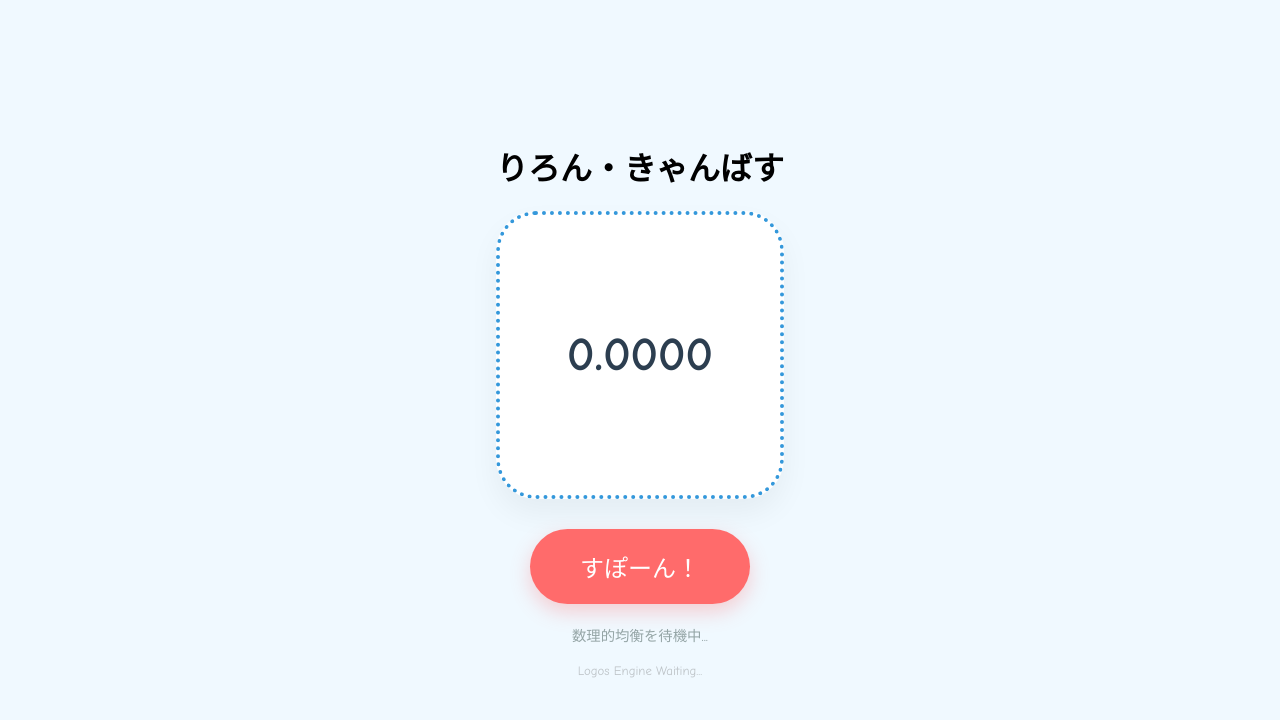
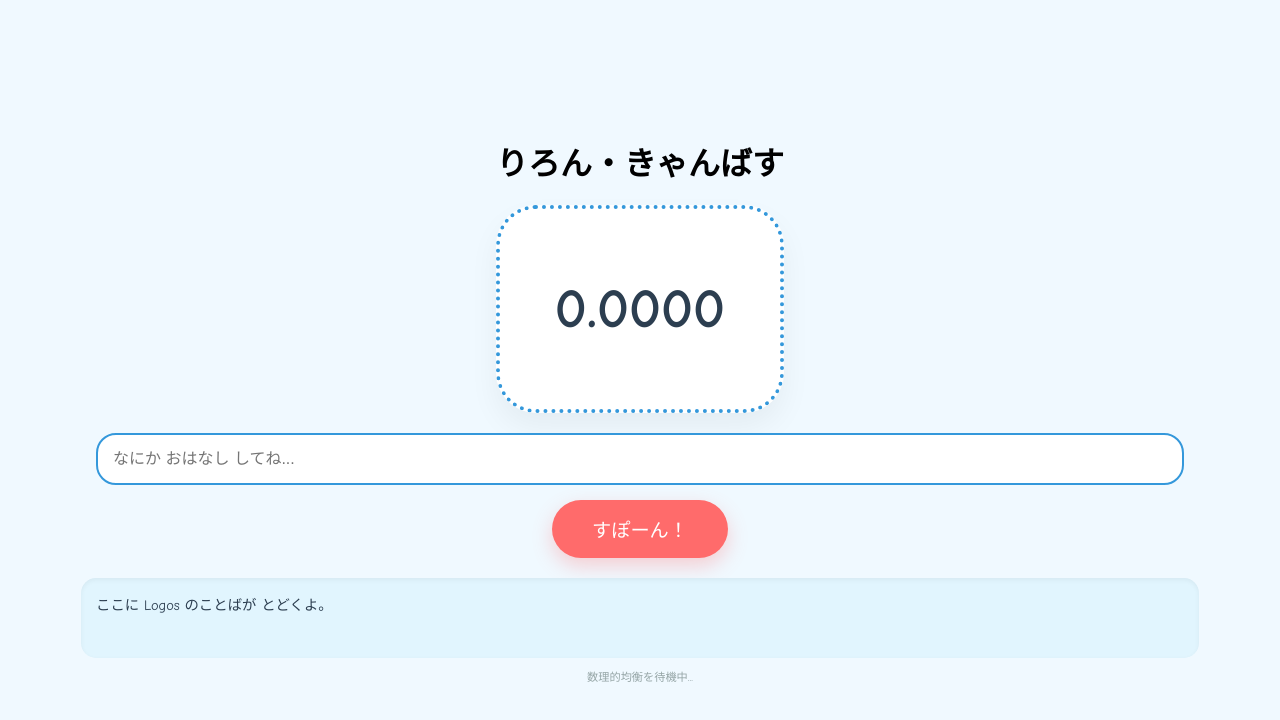
Before and after one commit to AZOTHAZZA/math-canvas, a plain HTML site: page index.html in a window 1280 px wide. Drawn offline with Linux system fonts and the light colour scheme.

Commit message:
Update title and adjust layout in index.html

```diff
--- a/index.html
+++ b/index.html
@@ -3,7 +3,7 @@
 <head>
     <meta charset="UTF-8">
     <meta name="viewport" content="width=device-width, initial-scale=1.0, maximum-scale=1.0, user-scalable=no">
-    <title>りろん・きゃんばす (LVM)</title>
+    <title>りろん・きゃんばす (LVM/Logos)</title>
 
     <link rel="manifest" href="manifest.json">
     <meta name="theme-color" content="#3498db">
@@ -16,6 +16,7 @@
             --card-bg: #ffffff;
             --accent: #ff6b6b;
             --text-main: #2c3e50;
+            --ai-bubble: #e1f5fe;
         }
 
         body {
@@ -25,7 +26,7 @@
             flex-direction: column;
             align-items: center;
             justify-content: center;
-            height: 100vh;
+            min-height: 100vh;
             margin: 0;
             overflow: hidden;
         }
@@ -35,51 +36,71 @@
             border: 4px dotted #3498db;
             background: var(--card-bg);
             width: 280px;
-            height: 280px;
+            height: 200px;
             display: flex;
             flex-direction: column;
             align-items: center;
             justify-content: center;
             border-radius: 40px;
             box-shadow: 0 15px 30px rgba(0,0,0,0.05);
-            transition: transform 0.2s ease;
         }
 
-        .canvas:active { transform: scale(0.98); }
-
         #display {
-            font-size: 3rem;
+            font-size: 3.5rem;
             font-weight: bold;
             color: var(--text-main);
             margin: 0;
         }
 
-        /* 生成ボタン：LVMの心臓部へのトリガー */
+        /* 入力エリア：言語ゲームの受容 */
+        .input-area {
+            margin-top: 20px;
+            width: 85%;
+            display: flex;
+            flex-direction: column;
+            align-items: center;
+        }
+
+        #user-input {
+            width: 100%;
+            padding: 15px;
+            border: 2px solid #3498db;
+            border-radius: 20px;
+            font-size: 1rem;
+            outline: none;
+            box-sizing: border-box;
+        }
+
+        /* 生成ボタン */
         .spawn-btn {
-            margin-top: 30px;
-            padding: 20px 50px;
-            font-size: 1.5rem;
+            margin-top: 15px;
+            padding: 15px 40px;
+            font-size: 1.2rem;
             background: var(--accent);
             color: white;
             border: none;
             border-radius: 100px;
             cursor: pointer;
             box-shadow: 0 8px 20px rgba(255,107,107,0.3);
-            -webkit-tap-highlight-color: transparent;
+        }
+
+        /* AIの応答：Logosの言葉 */
+        .ai-response {
+            margin-top: 20px;
+            width: 85%;
+            padding: 15px;
+            background: var(--ai-bubble);
+            border-radius: 15px;
+            color: var(--text-main);
+            font-size: 0.9rem;
+            min-height: 50px;
+            box-shadow: inset 0 2px 5px rgba(0,0,0,0.05);
         }
 
         .status {
-            margin-top: 20px;
+            margin-top: 10px;
             color: #95a5a6;
-            font-size: 0.9rem;
-            height: 1.2rem;
-        }
-
-        /* 拡張用：対話AI(Logos)の窓口（非表示・準備中） */
-        .ai-chat-stub {
-            margin-top: 20px;
-            font-size: 0.8rem;
-            color: #bdc3c7;
+            font-size: 0.7rem;
         }
     </style>
 </head>
@@ -87,46 +108,65 @@
 
     <h1>りろん・きゃんばす</h1>
 
-    <div class="canvas" id="main-canvas">
+    <div class="canvas">
         <p id="display">0.0000</p>
     </div>
 
-    <button class="spawn-btn" onclick="triggerLVM()">すぽーん！</button>
+    <div class="input-area">
+        <input type="text" id="user-input" placeholder="なにか おはなし してね...">
+        <button class="spawn-btn" id="spawn-btn" onclick="triggerLVM()">すぽーん！</button>
+    </div>
+
+    <div class="ai-response" id="ai-text">
+        ここに Logos のことばが とどくよ。
+    </div>
 
     <div class="status" id="status-text">数理的均衡を待機中...</div>
-    <div class="ai-chat-stub">Logos Engine Waiting...</div>
 
     <script>
-        /**
-         * LVM Core Logic (水平移植プロトタイプ)
-         * ここを将来的にWASMや高度なメビウス変換ロジックに置き換える
-         */
-        function triggerLVM() {
+        async function triggerLVM() {
+            const inputField = document.getElementById('user-input');
+            const display = document.getElementById('display');
+            const aiText = document.getElementById('ai-text');
             const status = document.getElementById('status-text');
-            const display = document.getElementById('display');
+            const btn = document.getElementById('spawn-btn');
 
+            const message = inputField.value.trim();
+            if (!message) {
+                alert("なにか書いてみてね！");
+                return;
+            }
+
+            // 状態の更新
+            btn.disabled = true;
             status.innerText = "数理を計算しています...";
+            aiText.innerText = "考え中...";
 
-            // 仮の比率生成（後にアルケー数理に置換）
-            setTimeout(() => {
-                const ratio = (Math.random() * 1.618033).toFixed(4);
-                display.innerText = ratio;
+            try {
+                // Vercel Serverless Function (api/chat.js) と通信
+                const response = await fetch('/api/chat', {
+                    method: 'POST',
+                    headers: { 'Content-Type': 'application/json' },
+                    body: JSON.stringify({ message: message })
+                });
+
+                const data = await response.json();
+
+                // 結果の反映（水平移植の核心）
+                display.innerText = data.ratio;
+                aiText.innerText = data.reply;
                 status.innerText = "比率の写像に成功しました。";
 
-                // 触覚フィードバック（スマホ用）
-                if (window.navigator.vibrate) {
-                    window.navigator.vibrate(10);
-                }
+                // 触覚フィードバック
+                if (window.navigator.vibrate) window.navigator.vibrate(20);
 
-                console.log("LVM Triggered: Mapping ratio set to", ratio);
-            }, 300);
-        }
-
-        // PWA Service Worker の登録（将来のオフライン対応用）
-        if ('serviceWorker' in navigator) {
-            window.addEventListener('load', () => {
-                console.log('LVM Readiness Check: System Online');
-            });
+            } catch (error) {
+                console.error("Connection Error:", error);
+                status.innerText = "通信エラーが発生しました。";
+                aiText.innerText = "お空（サーバー）との接続がうまくいかなかったみたい。";
+            } finally {
+                btn.disabled = false;
+            }
         }
     </script>
 </body>
```
